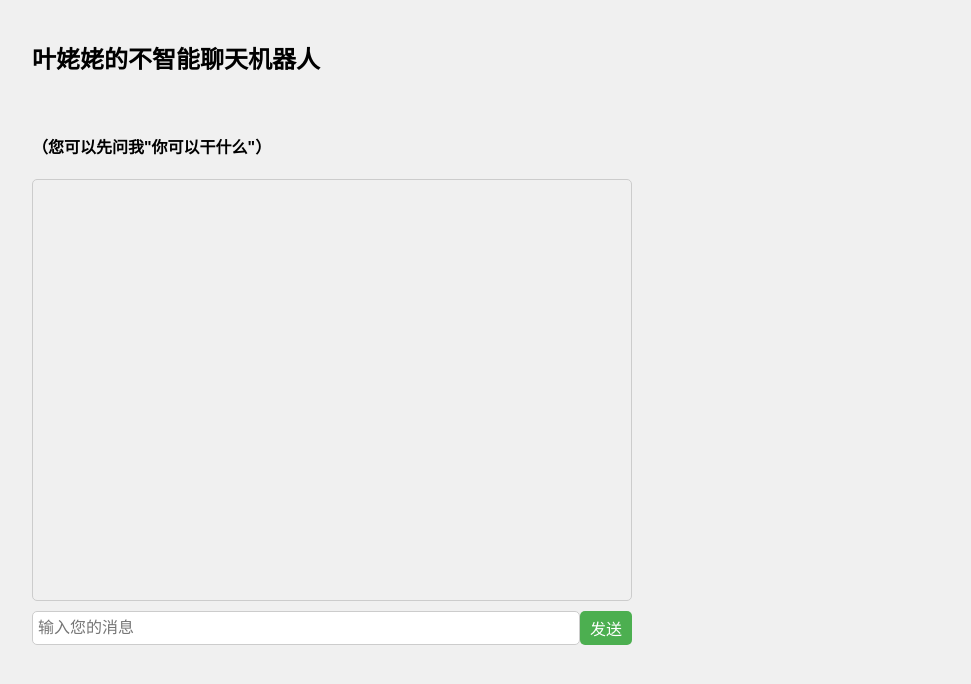
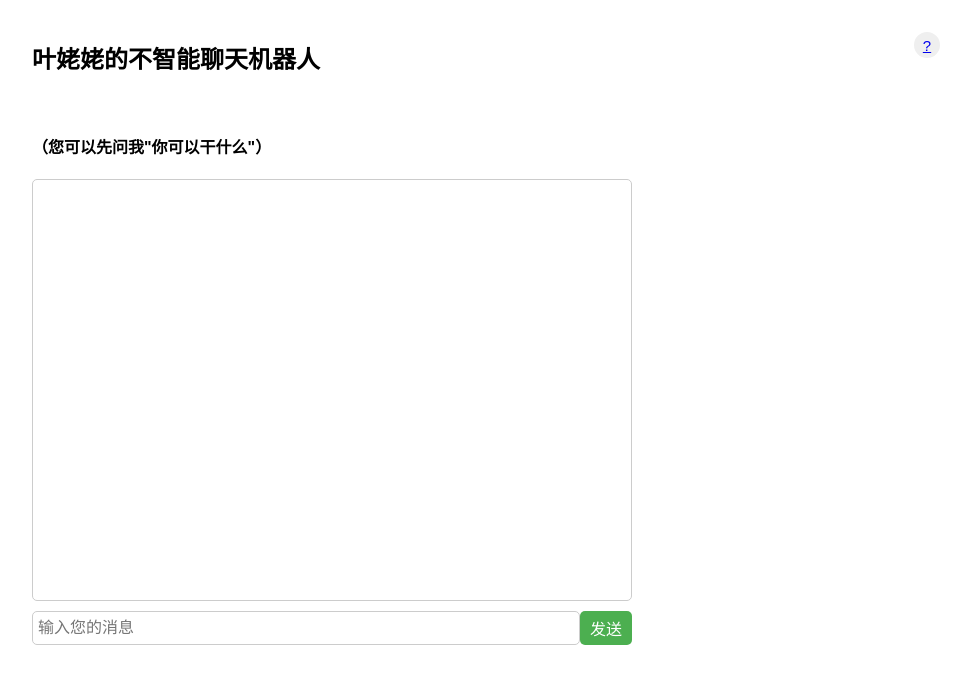
Before and after one commit to yjqwan/liaotian, a plain HTML site: page index.html in a window 1280 px wide. Shown: the whole page, without its empty margins (308-1279 px from the left). Drawn offline with Linux system fonts and the light colour scheme.

Commit message:
Update index.html

```diff
--- a/index.html
+++ b/index.html
@@ -9,7 +9,7 @@
             font-family: Arial, sans-serif;
             margin: 0;
             padding: 0;
-            background-color: #f0f0f0;
+            background-color: #FFFFFF;
         }
         .container {
             max-width: 600px;
@@ -54,7 +54,17 @@
             cursor: pointer;
             font-size: 16px;
         }
-    </style>
+		#wenhao {
+			position: absolute;
+			top: 30px;
+			right: 30px;
+			width: 30px;
+			height: 30px;
+			border-radius: 50%;
+			border: 2px solid #FFFFFF;
+			font-size: 15px;
+		}
+	</style>
 </head>
 <body>
     <div class="container">
@@ -69,6 +79,12 @@
          <button id="send-button">发送</button>
         </div>
     </div>
+
+        <button id="wenhao">
+	        <a href="wentizhinan.html">
+		        ?
+	        </a>
+        </button>
 
  <script>
         const chatContainer = document.getElementById('chat-container');
@@ -108,6 +124,8 @@
                     appendMessage('你可以对我说"你好"，或者问我"你是谁"/"天气怎么样"/"赖老师是谁"（目前只有这些  注意不要加标点符号）。', 'message');
                 } else if (messageText === '赖老师是谁') {
                     appendMessage('赖老师毕业于中国清华大学，进修于哈佛大学，是一名教授。如想了解更多，请自行跳往https://yjqwan.github.io/lailaoshi。', 'message');
+                } else if (messageText === '对于yjq喜欢lty这件事你怎么看') {
+                    appendMessage('关于这个传言我表示不认同，我认为这是一则赤裸裸的谣言，原因主要分为以下几个：首先，他俩都是男的，我认为yjq不是那样的人。其次，我已经问过yjq本人了，他也否认了这个传言。然后，lty曾把“跨年晚会”认成了“春晚”，这让yjq对他xxs的形象更深入了一层。更有奇葩传言“zzt和cfy暗恋yjq”都是假的！都是假的！不要再问我是不是真的了！。最后总结一下，上述情况均为谣言！全是谣言！请注意辨别，感谢大家的理解。', 'message');
                 } else {
                     appendMessage('对不起，我的主人叶姥姥传授给我的知识太少了，我还不明白你的问题。', 'message');
                 }
```
